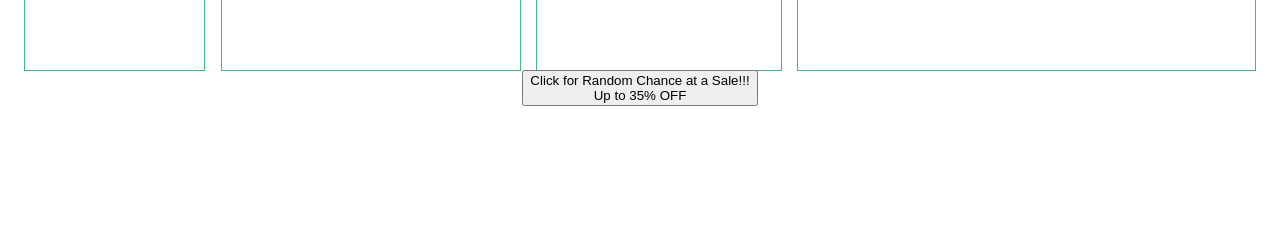
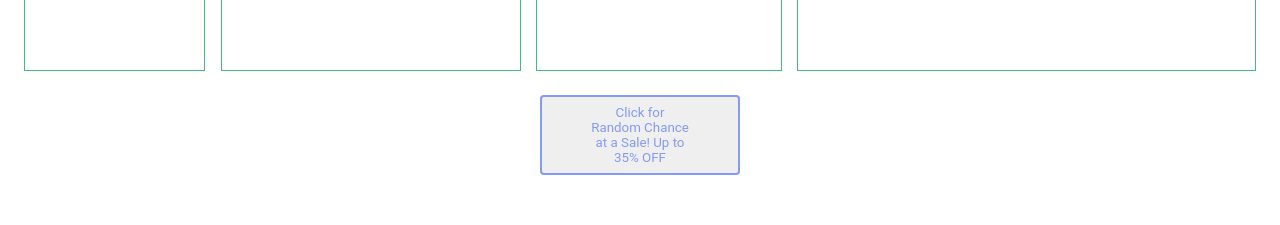
Before and after one commit to staten-island-tech/vue-reactivity-project-Ox2bc, a Vue app in the folder vue-reactivity/: page / in a window 1280 px wide. Shown: the part 476-701 px from the top of the page. Built offline with nearby package versions, Linux system fonts and the light colour scheme.

Commit message:
worked on css

```diff
--- a/vue-reactivity/src/components/en-product-page.vue
+++ b/vue-reactivity/src/components/en-product-page.vue
@@ -200,11 +200,8 @@
         </main>
       </div>
     </section>
-    <section class="sale-button">
-      <button v-on:click="rndNumb">
-        Click for Random Chance at a Sale!!! <br />
-        Up to 35% OFF
-      </button>
+    <section>
+      <button class="sale-button" v-on:click="rndNumb"></button>
     </section>
   </section>
 </template>
@@ -481,4 +478,38 @@ a {
   margin: 5px auto;
   font-weight: 550;
 }
+
+.sale-button {
+  border: 2px solid #42b983;
+  filter: hue-rotate(90deg);
+  height: 80px;
+  width: 200px;
+  border-radius: 4px;
+  position: relative;
+  cursor: pointer;
+  font-family: "Roboto", sans-serif;
+  margin: 25px;
+
+  &::after {
+    content: "Click for Random Chance at a Sale! Up to 35% OFF";
+    position: absolute;
+    top: 10%;
+    left: 50%;
+    transform: translate(-50%);
+    color: #42b983;
+    transition: all 0.1s linear;
+  }
+
+  &:hover {
+    &::before {
+      opacity: 1;
+      animation: star 1.3s linear infinite;
+    }
+
+    &::after {
+      content: "Click for Random Chance at a Sale! Up to 35% OFF";
+      filter: brightness(80%);
+    }
+  }
+}
 </style>
```
